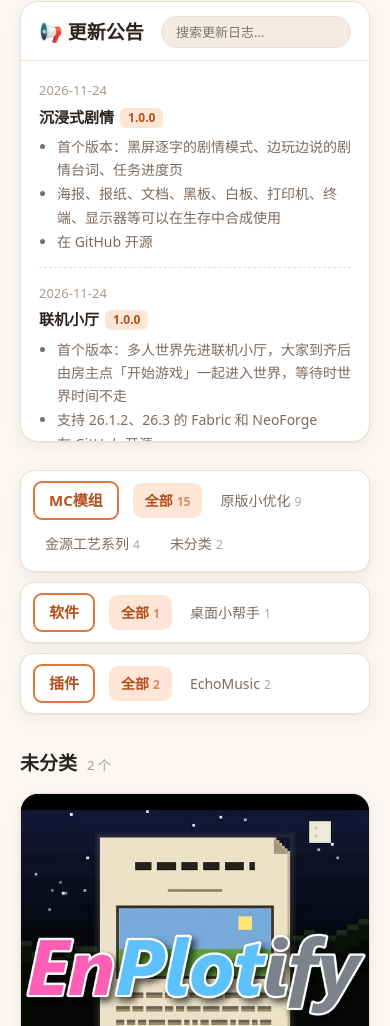
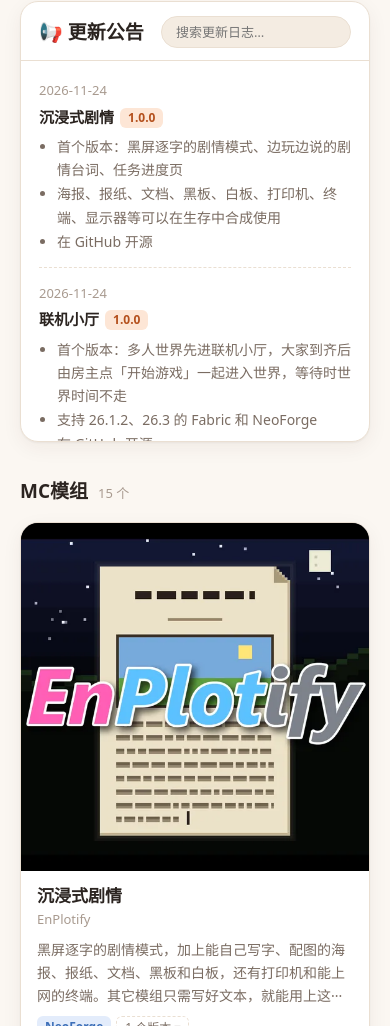
Before and after one commit to LW-Arqiu1shz/LW-Arqiu1shz.github.io, a plain HTML site: page index.html in a window 390 px wide. Shown: the part 974-2000 px from the top of the page. Drawn offline with Linux system fonts and the light colour scheme.

Commit message:
Lock card height with ··· truncation, new grouping rules, thanks dialog

```diff
--- a/index.html
+++ b/index.html
@@ -125,6 +125,10 @@ a{color:inherit}
 /* 网站维护日志弹窗 */
 dialog.log{border:1px solid var(--line);border-radius:18px;background:var(--card);color:var(--fg);padding:0;
   width:min(560px,calc(100vw - 32px));max-height:min(640px,82vh);box-shadow:var(--shadow-hover)}
+dialog.log.big{width:min(820px,calc(100vw - 32px));max-height:min(760px,86vh)}
+.thanks-body{overflow-y:auto;padding:14px 18px 20px}
+.thanks-body h4{margin:6px 0 10px;font-size:14px;color:var(--faint);font-weight:600}
+.thanks-body p.lead{margin:0 0 14px;color:var(--dim);font-size:14px}
 dialog.log[open]{display:flex;flex-direction:column;animation:bub .16s ease-out both}
 dialog.log::backdrop{background:rgba(25,15,8,.45);backdrop-filter:blur(2px)}
 .log-head{display:flex;align-items:center;justify-content:space-between;padding:14px 18px 12px;border-bottom:1px solid var(--line)}
@@ -183,10 +187,10 @@ dialog.log::backdrop{background:rgba(25,15,8,.45);backdrop-filter:blur(2px)}
 .badge{position:absolute;top:10px;left:10px;font-size:12px;font-weight:600;padding:3px 10px;border-radius:999px;
   background:rgba(255,255,255,.92);color:#3b2f27;backdrop-filter:blur(4px)}
 .badge.dev{background:#ffcf6b;color:#4a3300}
-.body{padding:14px 16px 16px;display:flex;flex-direction:column;gap:8px;flex:1}
+.body{padding:14px 16px 16px;display:flex;flex-direction:column;gap:8px;flex:none;height:281px;overflow:hidden}  /* 锁高：以「这长矛有力气」为准 */
 .name{font-size:17px;font-weight:700;line-height:1.35}
 .en{color:var(--faint);font-size:13px;margin-top:1px}
-.desc{color:var(--dim);font-size:14px;margin:0;flex:1}
+.desc{color:var(--dim);font-size:14px;margin:0;flex:1 1 0;min-height:0;overflow:hidden}  /* 放不下由脚本截断成 ··· */
 .tags{display:flex;flex-wrap:wrap;gap:5px}
 .tag{font-size:12px;padding:1px 8px;border-radius:6px;background:var(--bg2);color:var(--dim)}
 .tag.loader{background:var(--blue-soft);color:var(--blue);font-weight:600}
@@ -223,7 +227,6 @@ dialog.log::backdrop{background:rgba(25,15,8,.45);backdrop-filter:blur(2px)}
 .partner{background:var(--card);border:1px solid var(--line);border-radius:14px;padding:14px 16px}
 .partner b{display:block}
 .partner span{font-size:13px;color:var(--dim)}
-#partnersPeople{margin-top:12px}
 #partnersPeople .partner{background:var(--bg2)}
 footer{color:var(--faint);font-size:13px;text-align:center;padding:50px 0 40px}
 footer a{color:var(--dim)}
@@ -236,8 +239,11 @@ footer a{color:var(--dim)}
   .gh-text{display:none}
   .navlinks{margin-right:0}
   .navlinks .hide-m{display:none}
-  .navlinks button{font-size:13px;padding:6px 6px}
-  .top-right{gap:6px}
+  .navlinks{gap:0}
+  .navlinks button{font-size:12.5px;padding:6px 4px}
+  .logo{font-size:16px}
+  .top-right{gap:5px}
+  .icon-btn{padding:0 9px}
   .entry{grid-template-columns:1fr;gap:2px}
 }
 @media (max-width:860px){
@@ -255,7 +261,7 @@ footer a{color:var(--dim)}
   <nav class="top">
     <a class="logo" href="#">Arqiu<span>-owo</span></a>
     <div class="top-right">
-      <div class="navlinks"><button id="logBtn" type="button">网站维护日志</button><a class="hide-m" href="#partners-sec">鸣谢</a></div>
+      <div class="navlinks"><button id="logBtn" type="button">网站维护日志</button><button id="thanksBtn" type="button">鸣谢</button></div>
       <button class="icon-btn" id="themeBtn" title="切换深浅色" aria-label="切换深浅色"></button>
       <a class="icon-btn" href="https://center.mcmod.cn/188965/" target="_blank" rel="noopener" title="我的 MC百科主页" aria-label="MC百科">
         <svg viewBox="0 0 24 24" fill="none" stroke="currentColor" stroke-width="2.2" stroke-linecap="round" stroke-linejoin="round"><path d="M4 19.5V5a2 2 0 0 1 2-2h13v16H6a2 2 0 0 0-2 2"/><path d="M8 7h7"/></svg>
@@ -298,6 +304,17 @@ footer a{color:var(--dim)}
   </section>
 </div>
 
+<dialog class="log big" id="thanksDlg" aria-labelledby="thanksTitle">
+  <div class="log-head"><h3 id="thanksTitle">💐 鸣谢</h3><button class="log-x" id="thanksX" type="button" aria-label="关闭">×</button></div>
+  <div class="thanks-body">
+    <p class="lead">没有大家就没有这些作品~</p>
+    <h4>AI 伙伴</h4>
+    <div class="partners" id="partnersAI"></div>
+    <h4 style="margin-top:18px">朋友们</h4>
+    <div class="partners" id="partnersPeople"></div>
+  </div>
+</dialog>
+
 <dialog class="log" id="logDlg" aria-labelledby="logTitle">
   <div class="log-head"><h3 id="logTitle">🛠️ 网站维护日志</h3><button class="log-x" id="logX" type="button" aria-label="关闭">×</button></div>
   <div class="log-list" id="logList"></div>
@@ -308,9 +325,6 @@ footer a{color:var(--dim)}
 <main class="wrap" id="list"></main>
 
 <div class="wrap">
-  <div class="section-title" id="partners-sec"><h3>鸣谢</h3><span>没有大家就没有这些作品</span></div>
-  <div class="partners" id="partnersAI"></div>
-  <div class="partners" id="partnersPeople"></div>
   <footer>
     © <span id="year"></span> Arqiu-owo · 页面托管在 <a href="https://pages.github.com/" target="_blank" rel="noopener">GitHub Pages</a>
   </footer>
@@ -405,17 +419,19 @@ footer a{color:var(--dim)}
     $("#chips").innerHTML = TYPES.filter(t => t.key === "all" || count(t.key))
       .map(t => `<button class="chip" data-k="${t.key}" aria-pressed="${t.key===cur}">${t.label}<span class="n">${t.key==="all"?WORKS.length:count(t.key)}</span></button>`).join("");
   }
-  $("#chips").onclick = e => { const b = e.target.closest(".chip"); if(!b) return; cur = b.dataset.k; renderChips(); renderSub(); render(); renderFeatured(true); renderNews(); };
+  $("#chips").onclick = e => { const b = e.target.closest(".chip"); if(!b) return; cur = b.dataset.k; for (const k in sub) delete sub[k]; renderChips(); renderSub(); render(); renderFeatured(true); renderNews(); };
   /* 搜索作品时，把开发中展示和公告藏起来 */
-  $("#search").oninput = e => { q = e.target.value.trim().toLowerCase(); $("#duo").hidden = $("#subbar").hidden = !!q; render(); };
+  $("#search").oninput = e => { q = e.target.value.trim().toLowerCase(); $("#duo").hidden = !!q; renderSub(); render(); };
 
   /* 小分类（works.js 里的 series）：每个主分类一行，按作品数从多到少，没写 series 的归「未分类」放最后 */
   const TNAME = {mod:"MC模组", app:"软件", plugin:"插件"};
   const NONE = "#none";
   const sub = {};  // 主分类 -> "all" / 系列名 / NONE
-  const subOk = w => { const s = sub[w.type] || "all"; return s === "all" || (s === NONE ? !w.series : w.series === s); };
+  const subOk = w => { if (cur === "all") return true; const s = sub[w.type] || "all"; return s === "all" || (s === NONE ? !w.series : w.series === s); };
   function renderSub(){
-    const types = (cur === "all" ? Object.keys(TNAME) : [cur]).filter(t => count(t));
+    // 只在选了某个分区、并且没在搜索时显示这一行
+    $("#subbar").hidden = cur === "all" || !!q;
+    const types = cur === "all" ? [] : [cur];
     $("#subbar").innerHTML = types.map(t => {
       const items = WORKS.filter(w => w.type === t), m = {}; let none = 0;
       items.forEach(w => w.series ? (m[w.series] = (m[w.series] || 0) + 1) : none++);
@@ -494,17 +510,40 @@ footer a{color:var(--dim)}
       if (!x || !y) return (x ? 0 : 1) - (y ? 0 : 1);
       return x.date !== y.date ? (x.date < y.date ? 1 : -1) : x.idx - y.idx;
     });
-    // 按小分类（series）分组，标题只写小分类名；系列的先后 = 系列里最近更新的那个作品
+    // 分组：顶上选「全部」→ 按大分类（MC模组 / 软件 / 插件）分，大分类的先后 = 里面最近更新的作品；
+    //       选了某个分区 → 不再分组，整块一个标题：「全部」或当前选的小分类名
+    const s = sub[cur] || "all";
+    const title = s === "all" ? "全部" : s === NONE ? "未分类" : s;
     const groups = [];
     list.forEach(w => {
-      const key = w.type + "|" + (w.series || NONE);
-      let grp = groups.find(x => x.key === key); if (!grp) groups.push(grp = { key, name: w.series || "未分类", items:[] });
+      const key = cur === "all" ? w.type : "one";
+      let grp = groups.find(x => x.key === key); if (!grp) groups.push(grp = { key, name: cur === "all" ? (TNAME[w.type] || "其它作品") : title, items:[] });
       grp.items.push(w);
     });
     $("#list").innerHTML = groups.map(g => `
       <div class="section-title"><h3>${esc(g.name)}</h3><span>${g.items.length} 个</span></div>
       <div class="grid">${g.items.map(card).join("")}</div>`).join("");
+    fitDescs();
   }
+  /* 简介放不下：截断成「···」，鼠标悬浮显示完整简介 */
+  function fitDescs(){
+    document.querySelectorAll("#list .desc").forEach(d => {
+      const full = d.dataset.full || (d.dataset.full = d.textContent);
+      d.textContent = full; d.removeAttribute("title");
+      if (d.scrollHeight <= d.clientHeight + 1) return;
+      const ch = Array.from(full); let lo = 0, hi = ch.length;
+      while (lo < hi) {
+        const mid = (lo + hi + 1) >> 1;
+        d.textContent = ch.slice(0, mid).join("").trimEnd() + "···";
+        if (d.scrollHeight <= d.clientHeight + 1) lo = mid; else hi = mid - 1;
+      }
+      d.textContent = ch.slice(0, lo).join("").trimEnd() + "···";
+      d.title = full;
+    });
+  }
+  let fitW = innerWidth;
+  addEventListener("resize", () => { if (innerWidth === fitW) return; fitW = innerWidth; clearTimeout(fitDescs.t); fitDescs.t = setTimeout(fitDescs, 120); });
+  document.fonts?.ready.then(fitDescs);
   renderChips(); renderSub(); render(); renderFeatured(true);
 
   /* 更新公告：跟着顶上的分区按钮走，自带搜索框 */
@@ -548,6 +587,10 @@ footer a{color:var(--dim)}
   const pc = p => `<div class="partner"><b>${esc(p.name)}</b><span>${esc(p.role)}</span></div>`;
   $("#partnersAI").innerHTML = (PROFILE.thanksAI || []).map(pc).join("");
   $("#partnersPeople").innerHTML = (PROFILE.thanksPeople || []).map(pc).join("");
+  const tdlg = $("#thanksDlg");
+  $("#thanksBtn").onclick = () => { closeBubble(); tdlg.showModal(); };
+  $("#thanksX").onclick = () => tdlg.close();
+  tdlg.addEventListener("click", e => { if (e.target === tdlg) tdlg.close(); });
 
   /* 吸顶阴影 */
   const bar = $("#bar");
--- a/sitelog.js
+++ b/sitelog.js
@@ -6,6 +6,11 @@
  *   items    改了什么，一条一行
  */
 const SITE_LOG = [
+  { version: "20261124·v2", items: [
+    "作品卡片高度统一，简介放不下时用 ··· 结尾，鼠标放上去看完整简介",
+    "选「全部」时按 MC模组 / 软件 / 插件 分组；选了分区才出现小分类栏，作品不再按小分类拆开",
+    "「鸣谢」改成顶栏按钮，点开是一个大弹窗",
+  ]},
   { version: "20261124·v1", items: [
     "作品列表上方加入小分类栏：左边是主分类，右边是全部 / 各系列 / 未分类，按作品数排序",
     "分类标题去掉「MC模组 · 」这类前缀，只写小分类名；不属于任何系列的作品归入「未分类」",
--- a/works.js
+++ b/works.js
@@ -15,7 +15,7 @@
  *   status   "released"（已发布）/ "dev"（开发中）
  *   repo     GitHub 仓库名（不开源就删掉这行）
  *   mcmod    MC百科页面的编号（www.mcmod.cn/class/编号.html 里的数字）
- *   series   小分类名（比如 "金源工艺系列"）。作品按它分组，顶上小分类栏也按它列；不写就归到「未分类」
+ *   series   小分类名（比如 "金源工艺系列"），选了分区后小分类栏按它列；不写就归到「未分类」
  *            软件写做给谁/哪一类（如 "桌面小帮手"），插件写给哪个软件做的（如 "EchoMusic"）
  *   links    额外的按钮：[{ text: "按钮文字", url: "链接" }]
  */
```
